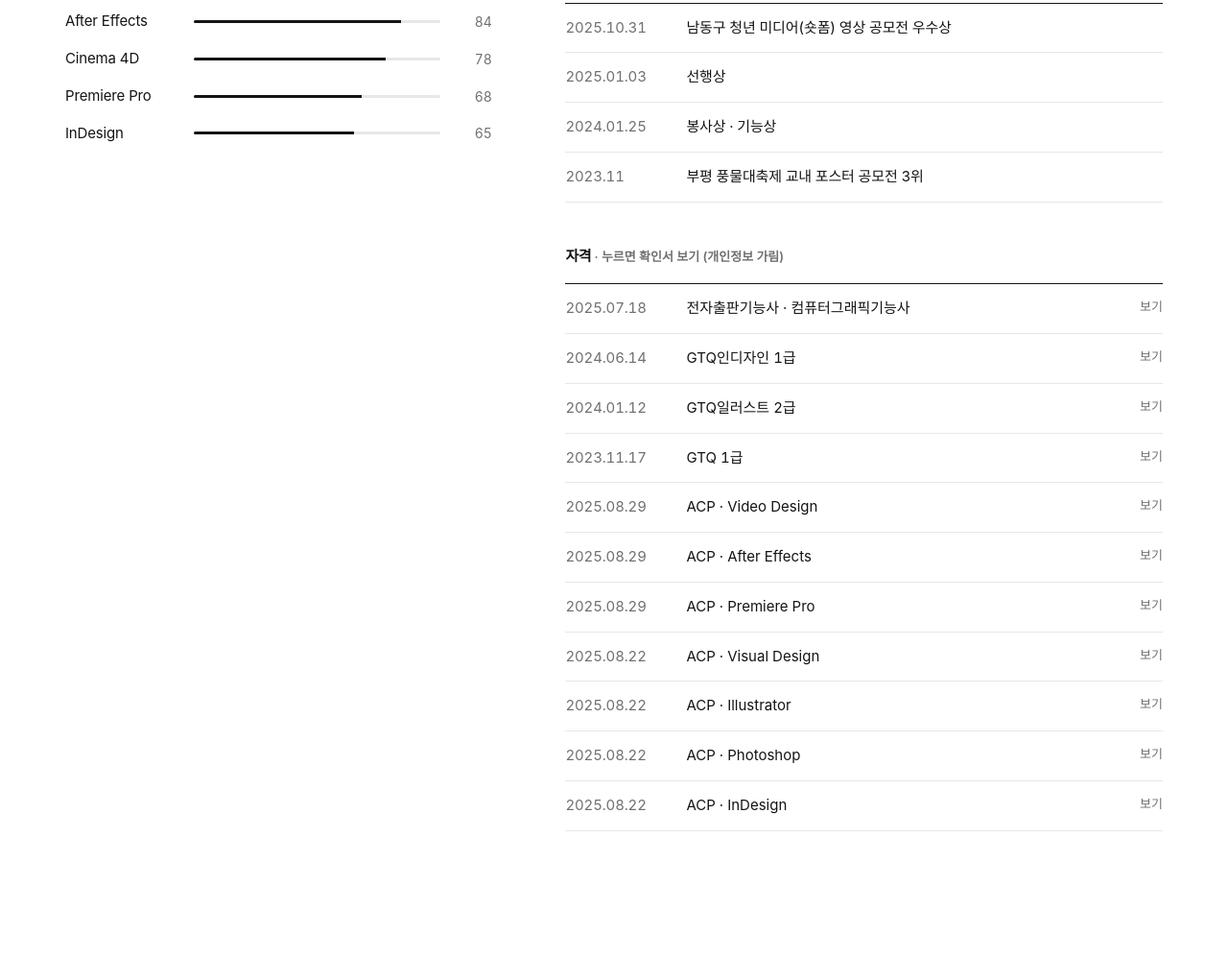
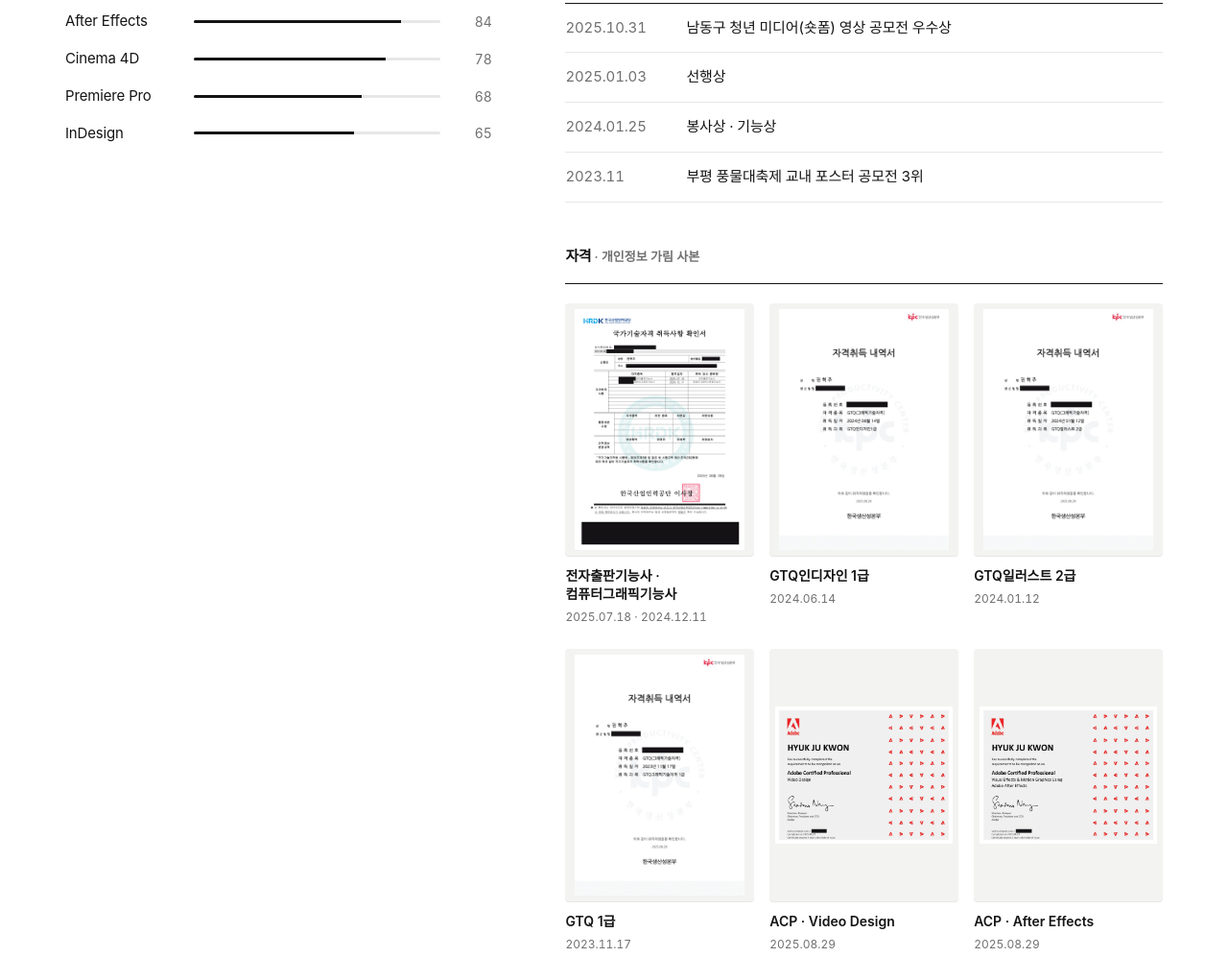
Before and after one commit to wkdcl159/wkdcl159.github.io, a plain HTML site: page new/index.html in a window 1280 px wide. Shown: the part 1214-2211 px from the top of the page at 96% size. Drawn offline with Linux system fonts and the light colour scheme; a web font is replaced by a local one.

Commit message:
Redesign: show certificate documents inline
Co-Authored-By: Claude Opus 5.5 <noreply@anthropic.com>
Claude-Session: https://claude.ai/code/session_01Vp66wJZcEdTYaRna5SUBY1

```diff
--- a/new/index.html
+++ b/new/index.html
@@ -138,6 +138,15 @@ section{padding:clamp(64px,9vw,120px) 0;border-top:1px solid var(--line)}
 @media (max-width:860px){.about{grid-template-columns:1fr}}
 @media (max-width:420px){.list li{grid-template-columns:86px 1fr}.tools li{grid-template-columns:96px 1fr 36px}}
 
+.docs{display:grid;grid-template-columns:repeat(3,1fr);gap:24px 16px;border-top:1px solid var(--ink);padding-top:20px}
+.doc{border:0;background:none;padding:0;text-align:left;cursor:zoom-in;display:flex;flex-direction:column;gap:4px}
+.dimg{display:block;aspect-ratio:3/4;background:var(--tile);border-radius:4px;overflow:hidden;margin-bottom:8px;box-shadow:0 1px 0 var(--line)}
+.dimg.land{aspect-ratio:3/4}
+.dimg img{width:100%;height:100%;object-fit:contain;padding:6px;transition:transform .4s}
+.doc:hover .dimg img{transform:scale(1.04)}
+.doc b{font-size:14px;font-weight:600;line-height:1.35}
+.doc span.num{font-size:12px;color:var(--sub)}
+@media (max-width:560px){.docs{grid-template-columns:repeat(2,1fr)}}
 /* contact */
 .contact{padding:clamp(80px,12vw,160px) 0 48px}
 .contact h2{font-size:clamp(32px,5vw,64px);line-height:1.2}
@@ -223,7 +232,7 @@ footer .wrap{display:flex;justify-content:space-between;gap:12px;flex-wrap:wrap}
       <div>
         <h3>학력</h3><ul class="list num" id="edu"></ul>
         <h3>수상</h3><ul class="list num" id="award"></ul>
-        <h3>자격 <span class="label">· 누르면 확인서 보기 (개인정보 가림)</span></h3><ul class="list num" id="cert"></ul>
+        <h3>자격 <span class="label">· 개인정보 가림 사본</span></h3><div class="docs" id="cert"></div>
       </div>
     </div>
   </div>
@@ -426,7 +435,7 @@ document.getElementById('tools').innerHTML=tools.map(([n,v])=>`<li>${n}<span cla
 const row=(d,t)=>`<li><time>${d}</time><span>${esc(t)}</span></li>`;
 document.getElementById('edu').innerHTML=ev.filter(e=>e[1]==='학력').map(e=>row(e[0],e[2])).join('');
 document.getElementById('award').innerHTML=ev.filter(e=>e[1]==='수상').map(e=>row(e[0],e[2])).join('');
-document.getElementById('cert').innerHTML=certs.map((c,i)=>`<li><time>${c[1].slice(0,10)}</time><button class="certbtn" data-c="${i}"><span>${esc(c[0])}</span><span>보기</span></button></li>`).join('');
+document.getElementById('cert').innerHTML=certs.map((c,i)=>`<button class="doc" data-c="${i}"><span class="dimg${c[2].startsWith('ACP')?' land':''}"><img src="${u('img/cert/'+c[2]+'.jpg')}" alt="${esc(c[0])} 확인서" loading="lazy"></span><b>${esc(c[0])}</b><span class="num">${c[1]}</span></button>`).join('');
 
 /* detail */
 const dt=document.getElementById('dt'),info=document.getElementById('dtInfo'),imgs=document.getElementById('dtImgs'),crumb=document.getElementById('dtCrumb');
```
